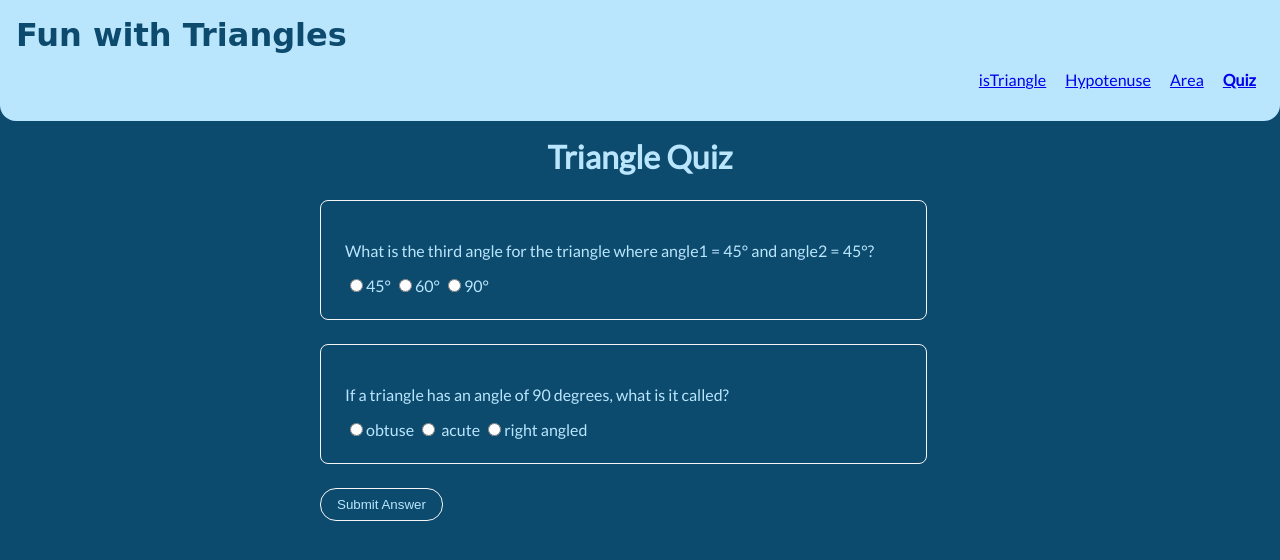
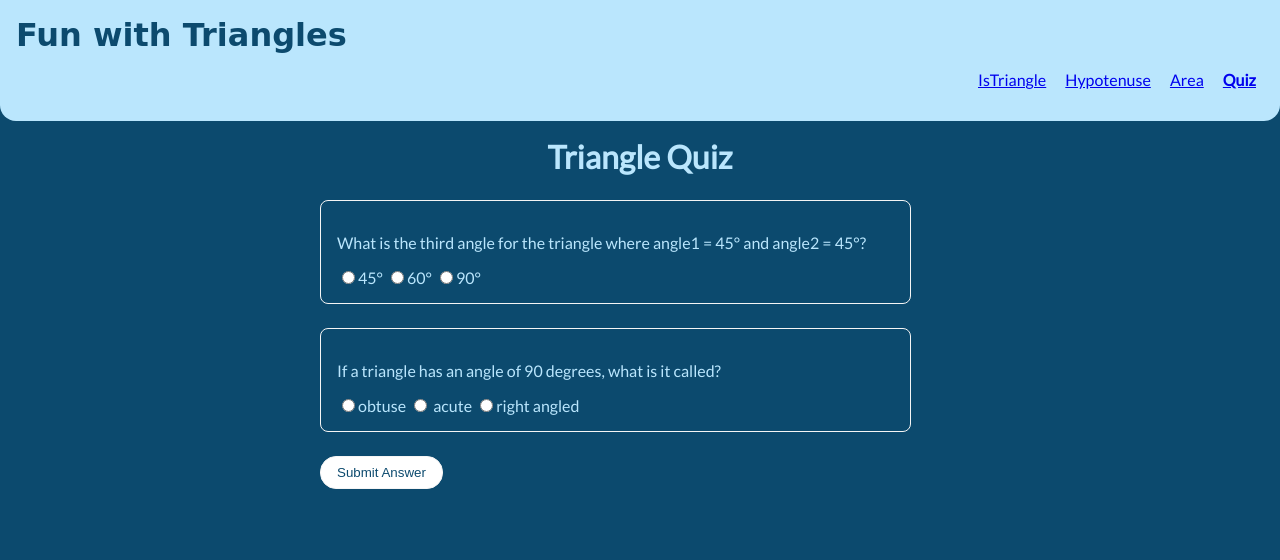
Before and after one commit to AllanSam-codes/Fun-with-Triangles, a plain HTML site: page quiz.html in a window 1280 px wide. Drawn offline with Linux system fonts and the light colour scheme.

Commit message:
updated button and nav bar

```diff
--- a/quiz.html
+++ b/quiz.html
@@ -17,7 +17,7 @@
         <ul class="non-bullet nav-pills">
 
             <li class="list-item-inline">
-                <a href="/index.html" class="nav-link">isTriangle</a>
+                <a href="/index.html" class="nav-link">IsTriangle</a>
             </li>
             <li class="list-item-inline">
                 <a href="/hypotenuse.html" class="nav-link">Hypotenuse</a>
--- a/quiz.js
+++ b/quiz.js
@@ -17,7 +17,7 @@ function calculateScore() {
         index = index + 1;
     }
     console.log();
-    outputBox.innerText = " Your score is " + score + "!"
+    outputBox.innerText = " Your score is " + score + " ! "
 }
 
 submitAnswerBtn.addEventListener("click", calculateScore)
--- a/style.css
+++ b/style.css
@@ -81,11 +81,11 @@ body {
     border-radius: 1rem;
     border: 1px solid whitesmoke;
     margin: 0 0 1rem 0;
-    background-color: var(--primary-color);
-    color: var(--secondary-color);
+    color: var(--primary-color);
+    background-color: #fff;
 }
 
-#output {
+#output-box {
     font-size: x-large;
     margin-top: 1rem;
 }
@@ -98,8 +98,7 @@ body {
 .quiz-container {
     width: 87%;
     border: 1px solid whitesmoke;
-    margin-top: 1.5rem;
-    margin-bottom: 1.5rem;
+    margin: 1.5rem 0rem 1.5rem 0rem;
     border-radius: 0.5rem;
-    padding: 1.5rem;
+    padding: 1rem;
 }
```
Also changed, not shown: area.html (+1 -1 lines), hypotenuse.html (+1 -1 lines), index.html (+1 -1 lines).
